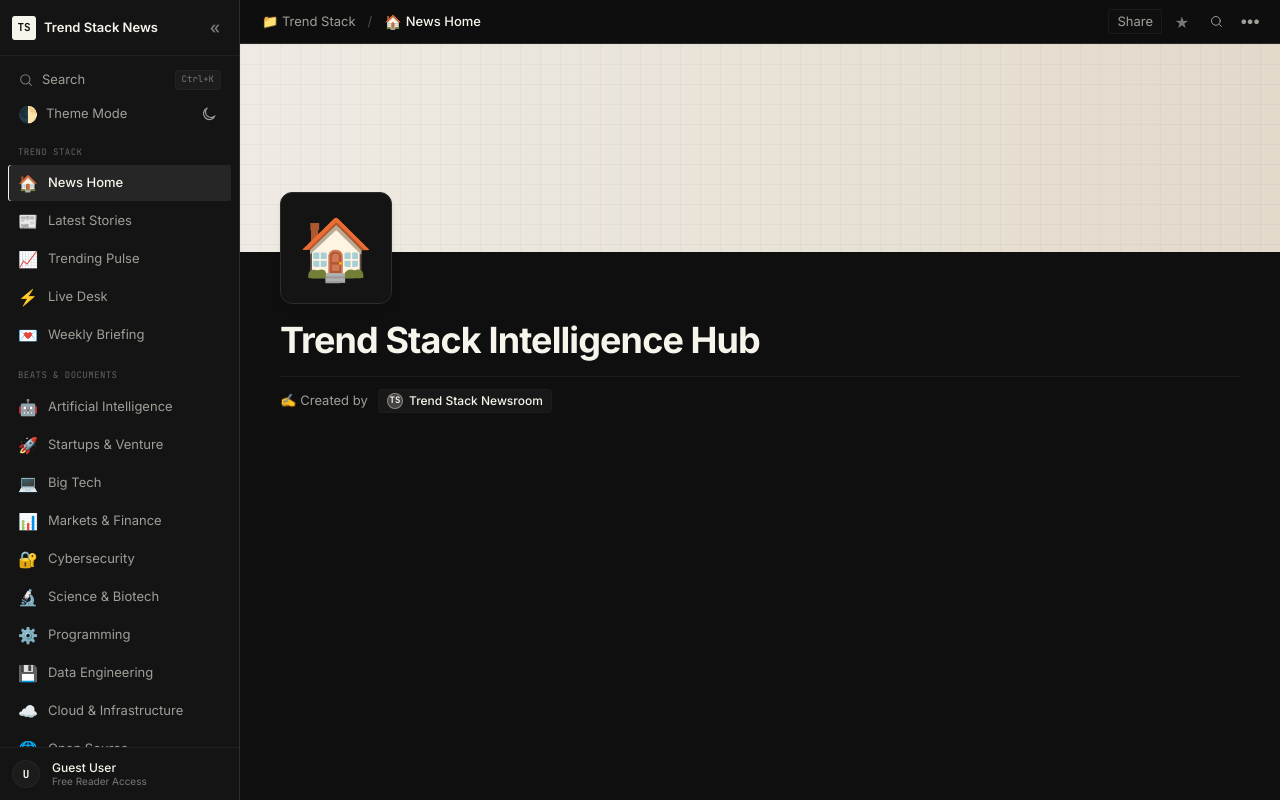
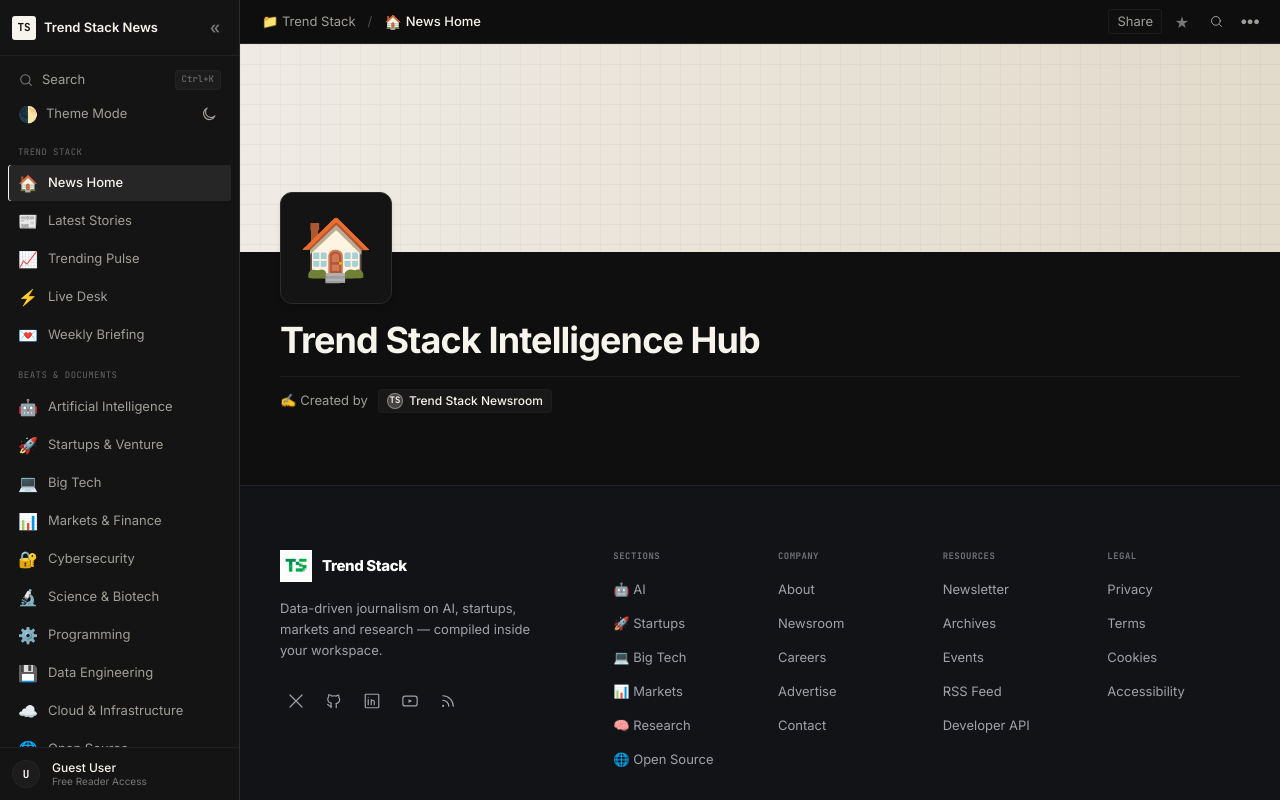
Before and after one commit to IBE-GIDEON/trend-stack, a Next.js app: page /dashboard in a window 1280 px wide. Built offline with nearby package versions, Linux system fonts and the light colour scheme.

Commit message:
feat: restore footer component on dashboard page

```diff
--- a/app/dashboard/page.tsx
+++ b/app/dashboard/page.tsx
@@ -1,6 +1,7 @@
 "use client";
 
 import { Hero } from "@/components/hero/Hero";
+import { Footer } from "@/components/layout/Footer";
 
 export default function DashboardPage() {
   return (
@@ -11,6 +12,8 @@ export default function DashboardPage() {
       <div className="flex-1 px-6 lg:px-10 py-6 max-w-editorial mx-auto w-full">
         {/* We will build active dashboard beats/sections here */}
       </div>
+
+      <Footer />
     </div>
   );
 }
```
